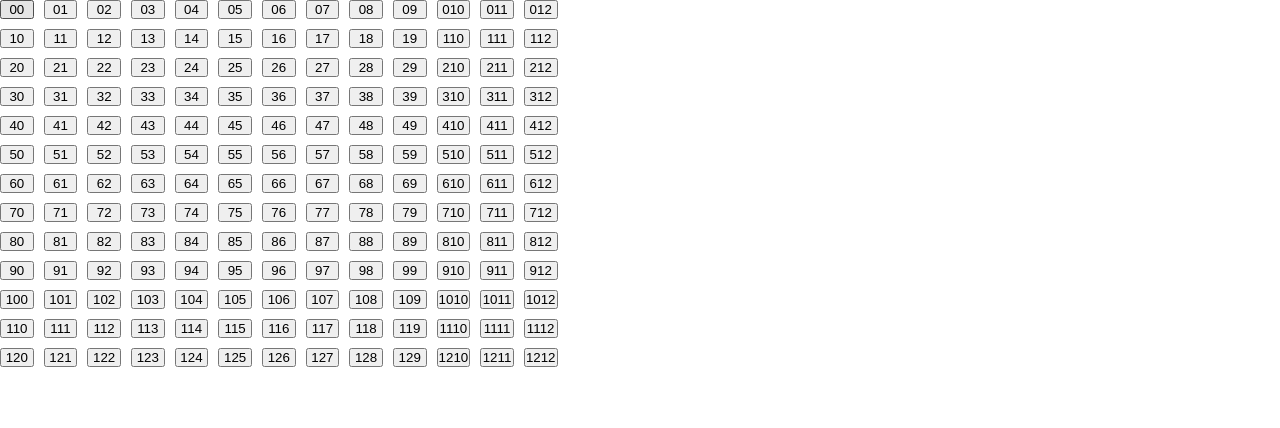
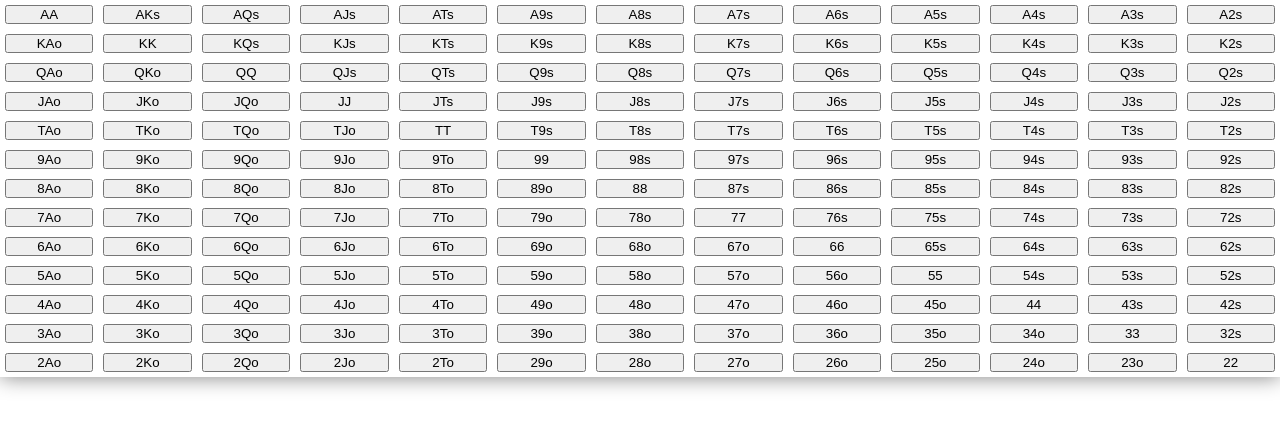
Before and after one commit to mreleftheros/poker-range, a plain HTML site: page index.html in a window 1280 px wide. Drawn offline with Linux system fonts and the light colour scheme.

Commit message:
Update createGrid function

```diff
--- a/scripts/app.js
+++ b/scripts/app.js
@@ -10,11 +10,23 @@ const createGrid = () => {
   const gridElement = document.createElement("div");
   gridElement.classList.add("poker__container__grid");
   let output = "";
+  let cards = ["A", "K", "Q", "J", "T", "9", "8", "7", "6", "5", "4", "3", "2"];
 
   for (let i = 0; i < 13; i++) {
     for (let j = 0; j < 13; j++) {
-      output = "" + i + j;
+      output = cards[i] + cards[j];
+
+      if (i < j)
+        output += "s";
+      else if (i > j) {
+        let helper = output[0];
+        output[0] = output[1];
+        output[1] = helper;
+        output += "o";
+      }
+
       const buttonElement = document.createElement("button");
+      buttonElement.classList.add("poker__container__grid__btn");
       buttonElement.textContent = output;
 
       gridElement.appendChild(buttonElement);
--- a/styles/style.scss
+++ b/styles/style.scss
@@ -1,17 +1,32 @@
 @import "defaults";
 
 .poker {
-  display: flex;
+  height: 100%;
 
   &__container {
+    display: flex;
+    flex-direction: column;
+    align-items: center;
 
     &__grid {
+      align-self: stretch;
+      box-shadow: 0 0 20px gray;
+      padding: .5rem;
       height: 100%;
       flex: 4;
       display: grid;
       grid-template-columns: repeat(13, 1fr);
       grid-template-rows: repeat(13, 1fr);
       grid-gap: 1rem;
+
+      &__btn.played {
+        background: red;
+      }
+
+      &__btn {
+        cursor: pointer;
+
+      }
     }
 
     &__result {
```
Also changed, not shown: styles/style.css, 1 other file.
